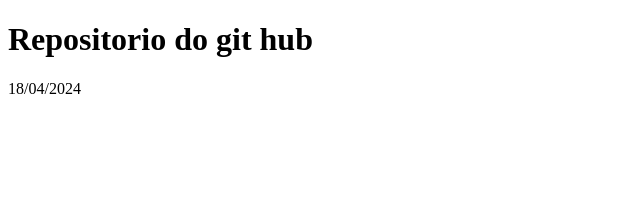
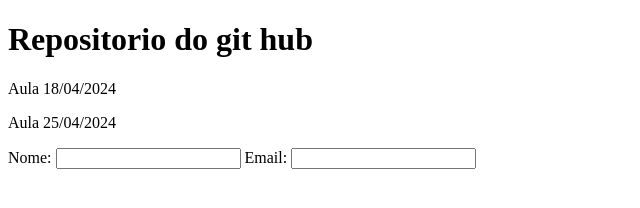
Before and after one commit to EduardoHenriqueNorato/LadoAtextelithub, a plain HTML site: page index.html in a window 1280 px wide. Shown: the whole page, without its empty margins (0-640 px from the left). Drawn offline with Linux system fonts and the light colour scheme.

```diff
--- a/index.html
+++ b/index.html
@@ -7,6 +7,12 @@
 </head>
 <body>
     <h1>Repositorio do git hub</h1>
-    <p>18/04/2024</p>
+    <p>Aula 18/04/2024</p>
+    <p>Aula 25/04/2024</p>
+    <label>Nome:</label>
+    <input/>
+    <label>Email:</label>
+    <input/>
+    <from></from>
 </body>
 </html>
```
Also changed, not shown: style.css (added, +7 -0 lines).
